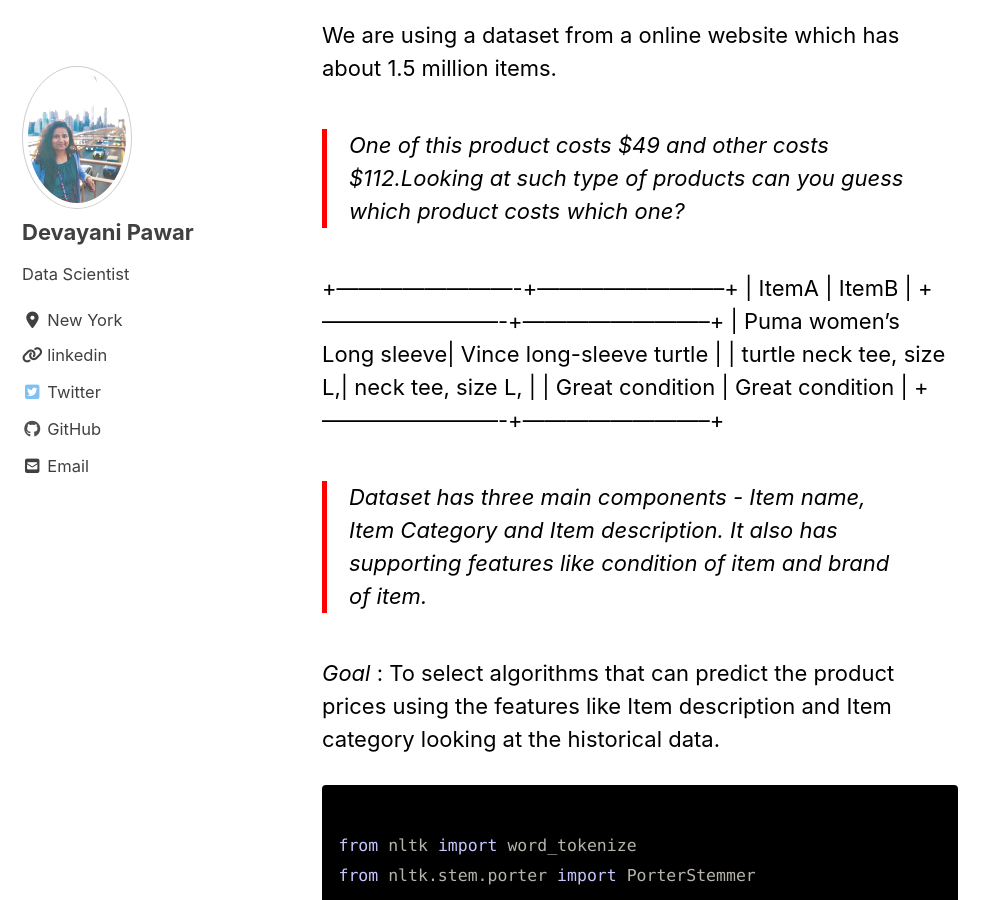
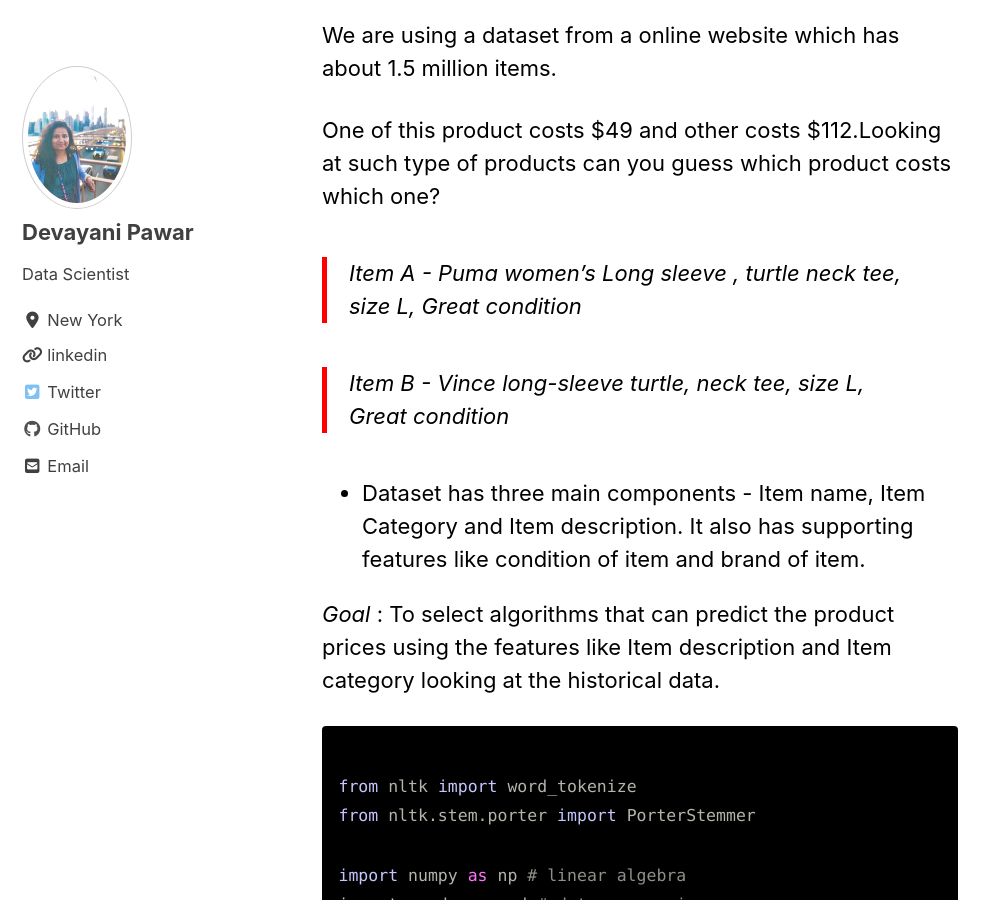
Before and after one commit to devayanipowar/devayanipowar.github.io, a Jekyll site: the page built from _posts/2019-12-07-RegularizationRegression.md, in a window 1280 px wide and 900 px high, scrolled down 615 px. Shown: the whole window, without its empty margins (0-999 px from the left). Built offline with Jekyll 4.4.1, drawn with Linux system fonts in a browser that asks for light colours; cached includes are drawn as plain includes; nearby versions of some CDN libraries.

Commit message:
new resource

```diff
--- a/_posts/2019-12-07-RegularizationRegression.md
+++ b/_posts/2019-12-07-RegularizationRegression.md
@@ -15,17 +15,15 @@ Companies have to deal with several kinds of items from various retailers at var
 
 We are using a dataset from a online website which has about 1.5 million items.
 
-> One of this product costs $49 and other costs $112.Looking at such type of products can you guess which product costs which one?
+One of this product costs $49 and other costs $112.Looking at such type of products can you guess which product costs which one?
 
-+-------------------------+--------------------------+
-|       ItemA             |  ItemB                   |
-+-------------------------+--------------------------+
-| Puma women's Long sleeve| Vince long-sleeve turtle |
-| turtle neck tee, size L,| neck tee, size L,        |
-| Great condition         | Great condition          |
-+-------------------------+--------------------------+
+> Item A - Puma women's Long sleeve ,  turtle neck tee, size L, Great condition
 
-> Dataset has three main components - Item name, Item Category and Item description. It also has supporting features like condition of item and brand of item.
+> Item B - Vince long-sleeve turtle, neck tee, size L, Great condition
+
+
+
+* Dataset has three main components - Item name, Item Category and Item description. It also has supporting features like condition of item and brand of item.
 
 *Goal* : To select algorithms that  can predict the  product prices using the features like Item description and Item category looking at the historical data.
 
```
Also changed, not shown: _posts/2019-11-18-PySparkRegression.md (+1 -1 lines).
